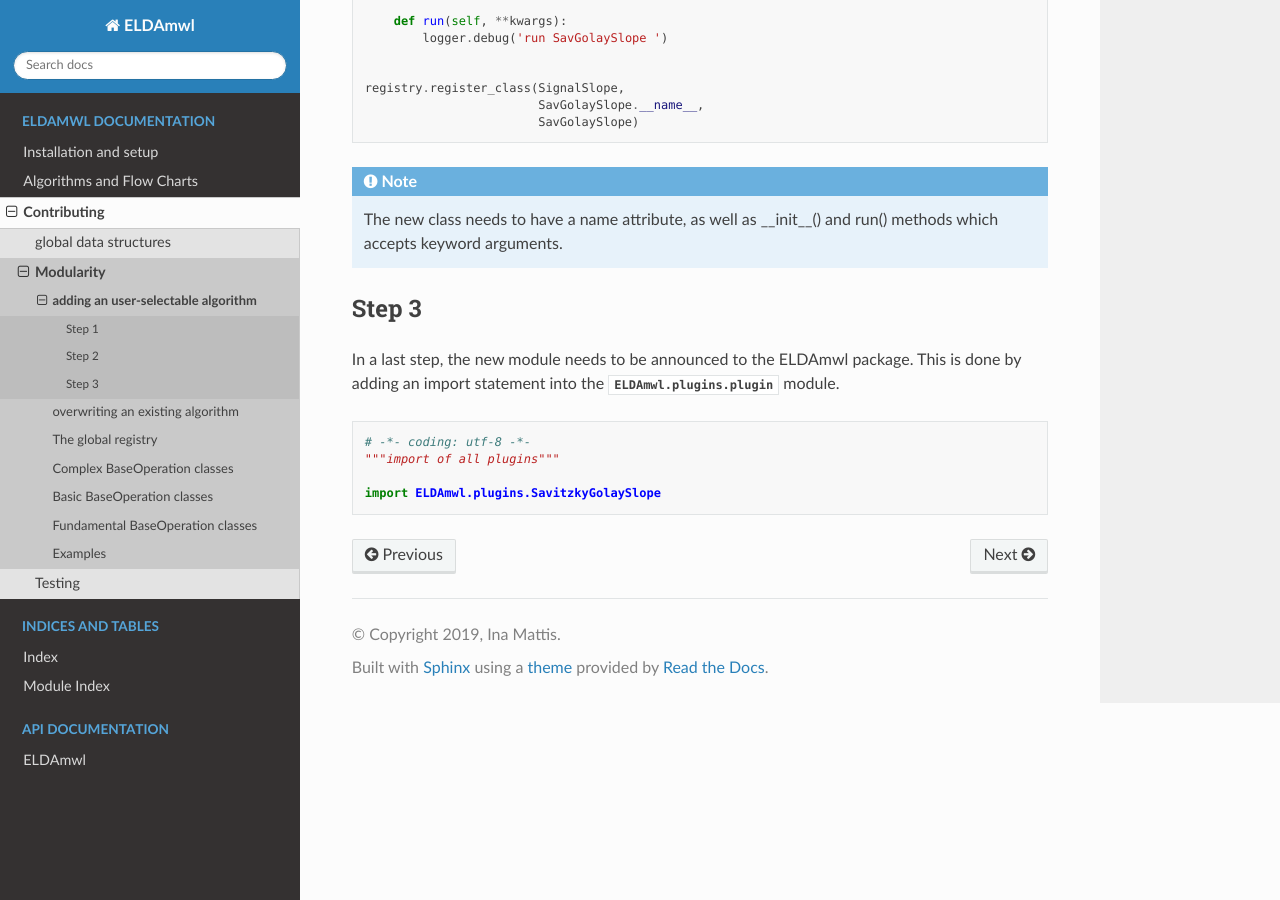
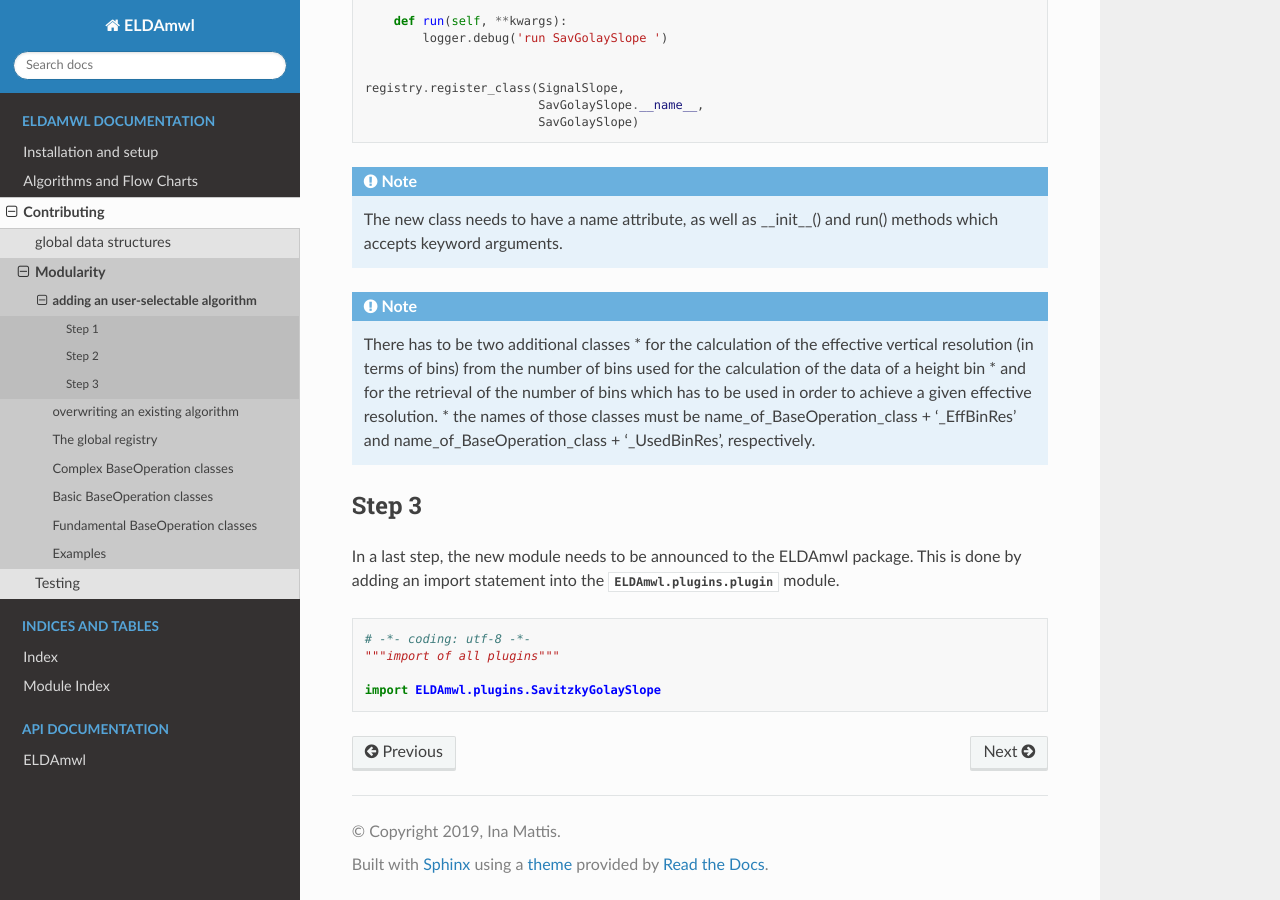
Before and after one commit to actris-scc/ELDAmwl, a Sphinx documentation site: the page built from docs/contributing/modularity/add_new_baseoperation.rst, in a window 1280 px wide and 900 px high, scrolled down 1029 px. Built offline with Sphinx 7.4.7 and the Read the Docs theme 2.0.0, drawn with Linux system fonts in a browser that asks for light colours; formulas are drawn with MathJax 3.

Commit message:
adopt documentation to latest changes

```diff
--- a/docs/contributing/modularity/add_new_baseoperation.rst
+++ b/docs/contributing/modularity/add_new_baseoperation.rst
@@ -59,6 +59,17 @@ was provided in the database table.
     __init__() and run() methods which accepts keyword arguments.
 
 
+.. note::
+
+    There has to be two additional classes
+    * for the calculation of the effective vertical resolution
+    (in terms of bins) from the number of bins used for the calculation of the data of a height
+    bin
+    * and for the retrieval of the number of bins which has to be used in order to achieve a given
+    effective resolution.
+    * the names of those classes must be name_of_BaseOperation_class + '_EffBinRes' and
+    name_of_BaseOperation_class + '_UsedBinRes', respectively.
+
 Step 3
 ^^^^^^
 
```
Also changed, not shown: docs/contributing/modularity/baseoperation_fundamental.rst (+8 -1 lines), docs/contributing/modularity/list_of_subsystems.rst (+12 -0 lines).
